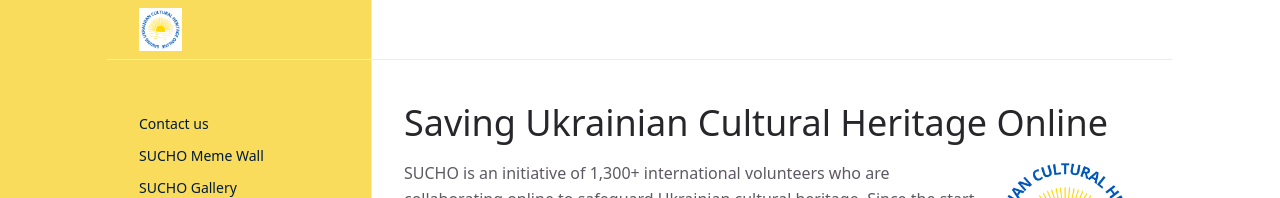
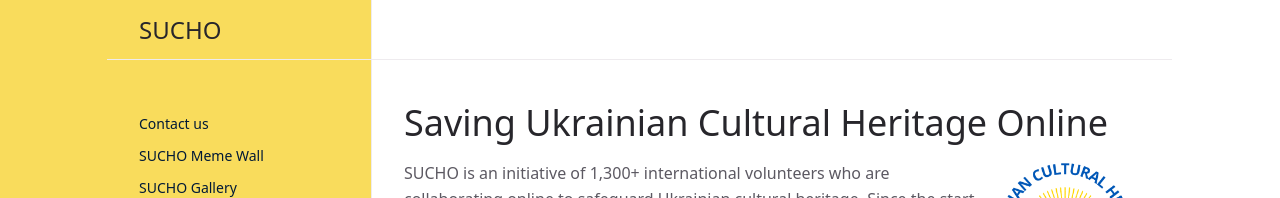
Before and after one commit to sucho-archiving/sucho-archiving.github.io, a Jekyll site: the page built from index.md, in a window 1280 px wide. Shown: the top 198 px of the page. Built offline with Jekyll 4.4.1, drawn with Linux system fonts in a browser that asks for light colours.

Commit message:
Changed title

```diff
--- a/_includes/title.html
+++ b/_includes/title.html
@@ -1,5 +1,6 @@
-{% if site.logo %}
+<!-- {% if site.logo %}
   <div class="site-logo"></div>
 {% else %}
   {{ site.title }}
-{% endif %}
+{% endif %} -->
+SUCHO
```
